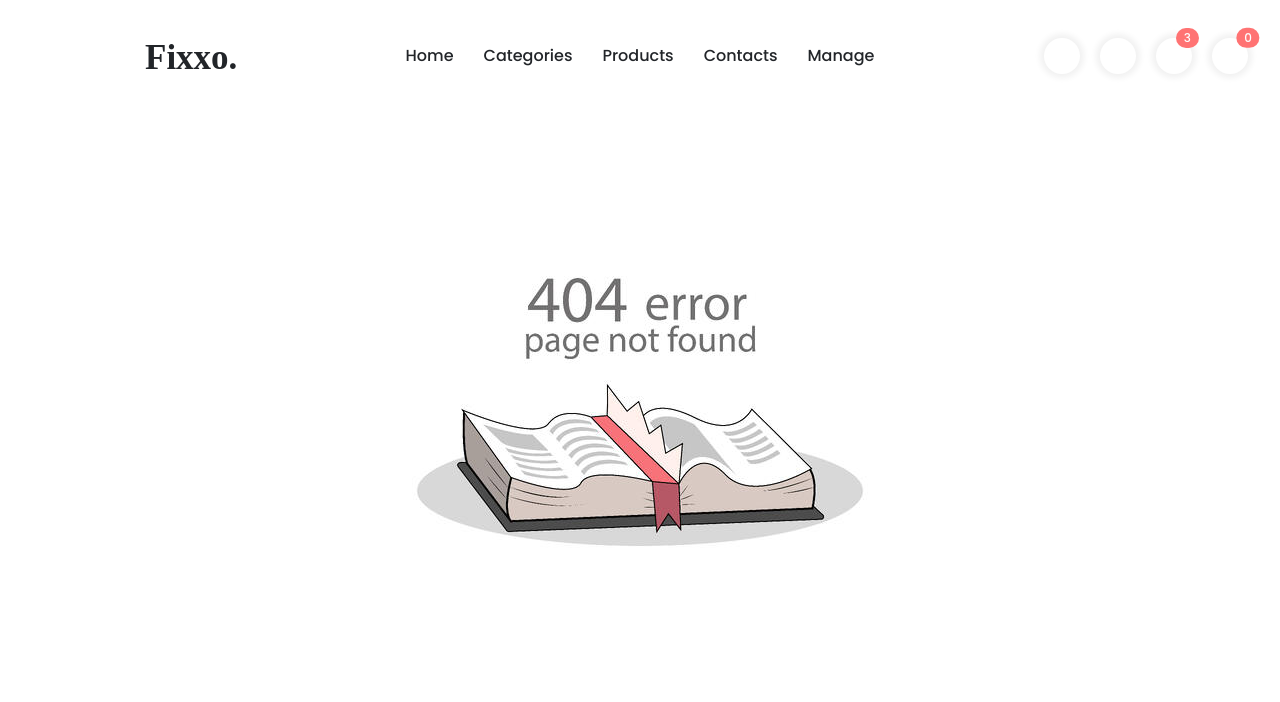
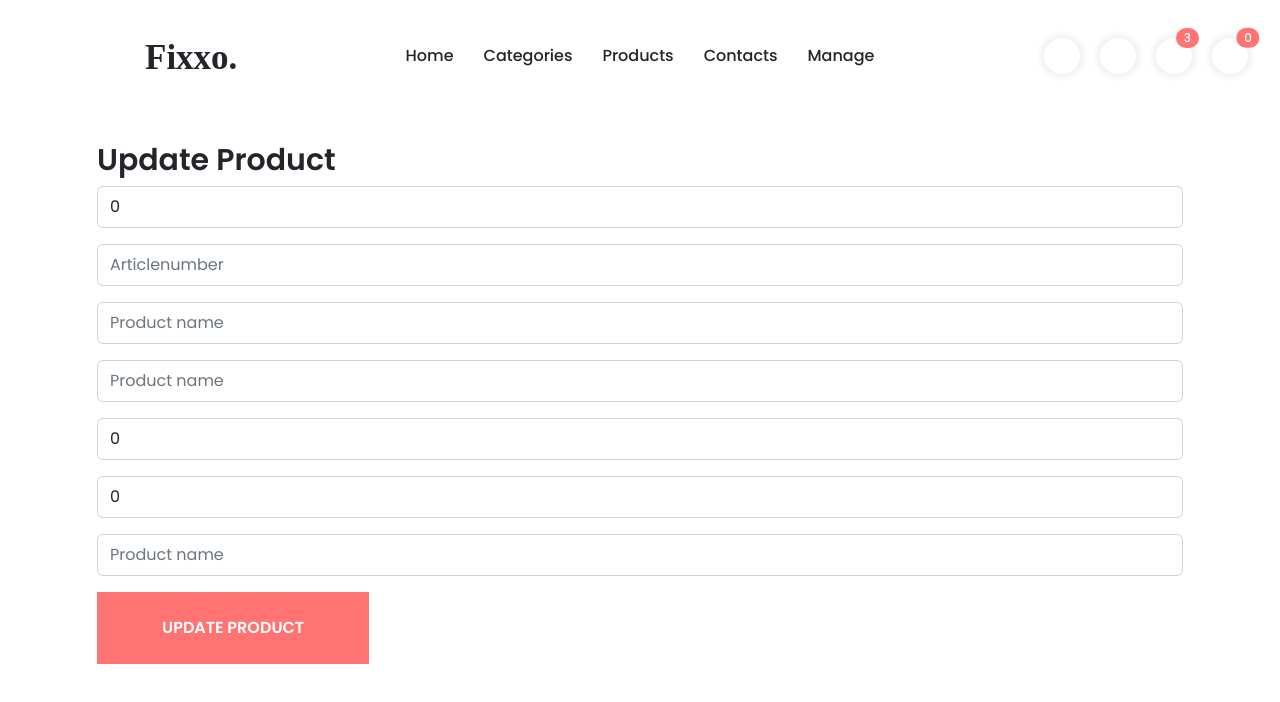
Before and after one commit to TobiasLundkvist/Fixxo.-react.ts, a React (Create React App) app: page /update in a window 1280 px wide. Shown: the top 702 px of the page. Built offline with nearby package versions, Linux system fonts and the light colour scheme; some icons are missing.

Commit message:
Added some comments and added update products to separate page

```diff
--- a/src/App.tsx
+++ b/src/App.tsx
@@ -15,6 +15,7 @@ import ProductProvider from './contexts/productContext';
 import { ShoppingCartProvider } from './contexts/shoppingCartContext';
 import ManageProductView from './views/ManageProductView';
 import UserProvider from './contexts/UserContext';
+import UpdateProductView from './views/UpdateProductView';
 
 const App: React.FC = () => {
 
@@ -34,6 +35,7 @@ const App: React.FC = () => {
         <Route path='/shoppingcart' element= {<ShoppingCartView />} />
         <Route path='/wishlist' element= {<WishListView />} />
         <Route path='/manage' element= {<ManageProductView />} />
+        <Route path='/update' element= {<UpdateProductView />} />
 
         <Route path='*' element={<NotFoundView />}/>
       </Routes>
--- a/src/assets/css/components/_createProduct.css
+++ b/src/assets/css/components/_createProduct.css
@@ -2,7 +2,7 @@
     max-width: 1110px;
     margin-top: 50px;
     display: grid;
-    grid-template-columns: 1fr 1fr;
+    grid-template-columns: 1fr;
     grid-template-rows: auto;
     gap: 30px;
 }
--- a/src/components/CreateProduct.tsx
+++ b/src/components/CreateProduct.tsx
@@ -24,7 +24,7 @@ const CreateProduct: React.FC = () => {
             <button type="submit" className='btn-red'>CREATE PRODUCT</button>
           </form>
         </div>
-        <div className='product-form-body'>
+        {/* <div className='product-form-body'>
           <form onSubmit={update}>
             <h3 className='create-product'>Update Product</h3>
             <input value={product.id} onChange={(e) => setProduct({...product, id:Number (e.target.value)})} type="text" className='form-control py-2 mb-3' placeholder='Articlenumber' />
@@ -34,7 +34,7 @@ const CreateProduct: React.FC = () => {
 
             <button type="submit" className='btn-red'>UPDATE PRODUCT</button>
           </form>
-        </div>
+        </div> */}
       </div>
     </section>
   )
--- a/src/components/UserList.tsx
+++ b/src/components/UserList.tsx
@@ -1,4 +1,5 @@
 import React, { useEffect } from 'react'
+import { NavLink } from 'react-router-dom'
 import {IProductContext, ProductContext} from '../contexts/UserContext'
 import { IProduct } from '../models/UserModels'
 
@@ -21,7 +22,9 @@ const UserList = () => {
             <div
               key={product.id} className='list-product'>id: {product.id} <br></br> {product.articleNumber} <br></br> {product.name} <br></br> {product.category} <br></br> {product.price} <br></br> {product.rating} <br></br> {product.imageName}
               <button className='btn' onClick={() => remove(product.id)}><i className='fa-regular fa-trash'></i></button>
-              <button className='btn' onClick={() => (product.id)}><i className='fa-regular fa-gear'></i></button>
+              <NavLink to={'/update'}>
+                <button className='btn'><i className='fa-regular fa-gear'></i></button>
+              </NavLink>
             </div>))
           }
         </div>
--- a/src/section/NavbarSection.tsx
+++ b/src/section/NavbarSection.tsx
@@ -28,7 +28,6 @@ const NavbarSection: React.FC = () => {
           <NavbarShop link='/search' icon='fa-light fa-magnifying-glass'/>
           <NavbarShop link='/compare' icon='fa-light fa-code-compare'/>
           <NavbarShop link='/wishlist' icon='fa-light fa-heart' badge={3}/>
-          {/* <NavbarShop link='/shoppingcart' icon='fa-light fa-bag-shopping' badge={2}/> */}
 
           <button className="whiteCircle" type="button" data-bs-toggle="offcanvas" data-bs-target="#shoppingCart" aria-controls="shoppingCart">
             <i className="fa-light fa-bag-shopping"></i>
--- /dev/null
+++ b/src/views/UpdateProductView.tsx
@@ -0,0 +1,32 @@
+import React from 'react'
+import { IProductContext, ProductContext } from '../contexts/UserContext'
+import NavbarSection from '../section/NavbarSection'
+
+const UpdateProductView: React.FC = () => {
+  const { product, setProduct, update } = React.useContext(ProductContext) as IProductContext
+
+
+  return (
+    <>
+    <NavbarSection />
+    <div className='product-form container'>
+      <div className='product-form-body'>
+        <form onSubmit={update}>
+          <h3 className='create-product'>Update Product</h3>
+          <input value={product.id} onChange={(e) => setProduct({...product, id:Number (e.target.value)})} type="text" className='form-control py-2 mb-3' placeholder='Articlenumber' />
+          <input value={product.articleNumber} onChange={(e) => setProduct({...product, articleNumber: e.target.value})} type="text" className='form-control py-2 mb-3' placeholder='Articlenumber' />
+          <input value={product.category} onChange={(e) => setProduct({...product, category: e.target.value})} type="text" className='form-control py-2 mb-3' placeholder='Product name' />
+          <input value={product.name} onChange={(e) => setProduct({...product, name: e.target.value})} type="text" className='form-control py-2 mb-3' placeholder='Product name' />
+          <input value={product.price} onChange={(e) => setProduct({...product, price: Number(e.target.value)})} type="text" className='form-control py-2 mb-3' placeholder='Product name' />
+          <input value={product.rating} onChange={(e) => setProduct({...product, rating: Number(e.target.value)})} type="text" className='form-control py-2 mb-3' placeholder='Product name' />
+          <input value={product.imageName} onChange={(e) => setProduct({...product, imageName: e.target.value})} type="text" className='form-control py-2 mb-3' placeholder='Product name' />
+
+          <button type="submit" className='btn-red'>UPDATE PRODUCT</button>
+        </form>
+      </div>
+    </div>
+    </>
+  )
+}
+
+export default UpdateProductView
```
Also changed, not shown: src/contexts/UserContext.tsx (+9 -3 lines).
